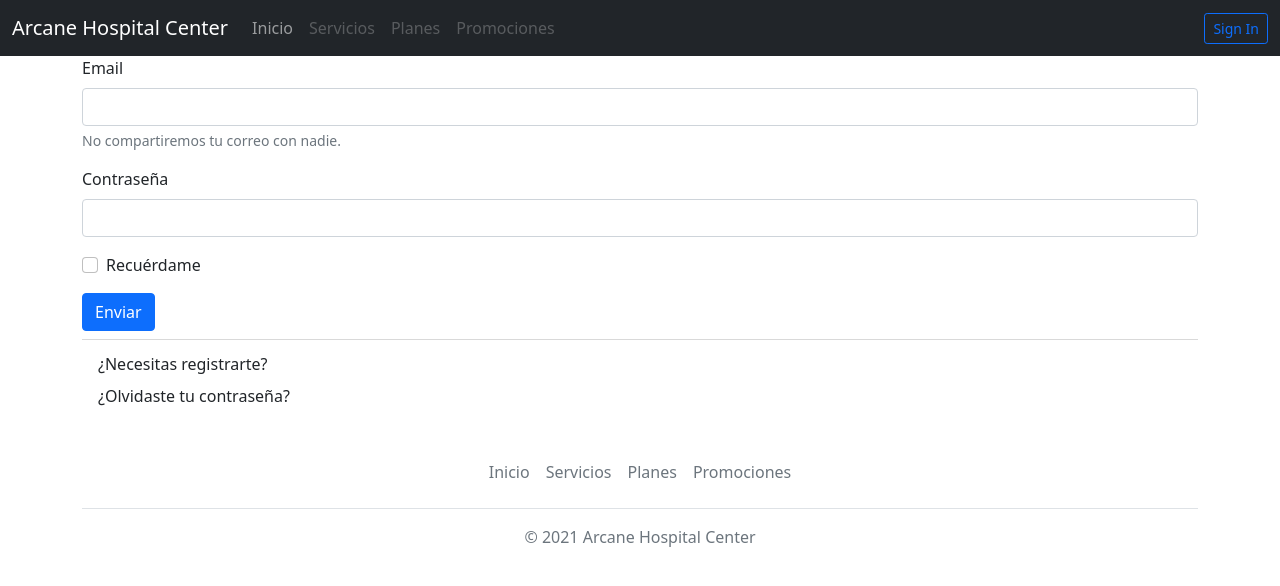
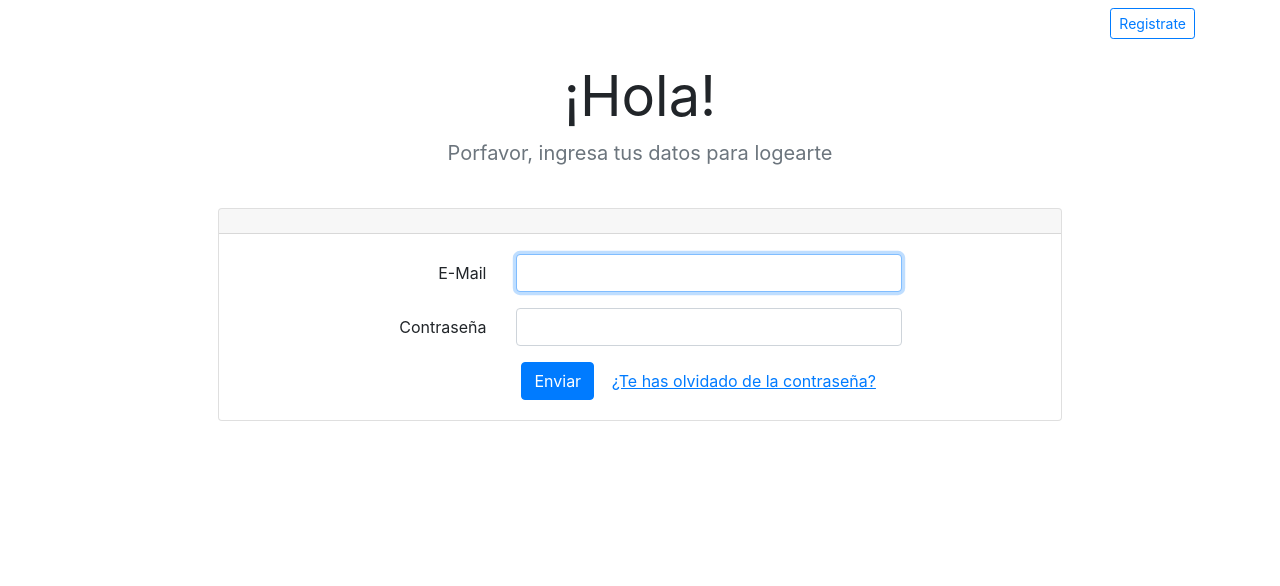
Before and after one commit to JasonLocke8/TareaJS, a plain HTML site: page index.html in a window 1280 px wide. Drawn offline with nearby package versions, Linux system fonts and the light colour scheme.

Commit message:
Actualizacion proyecto

```diff
--- a/css/styles.css
+++ b/css/styles.css
@@ -0,0 +1,46 @@
+@import url(https://fonts.googleapis.com/css?family=Raleway:300,400,600);
+
+
+body{
+    margin: 0;
+    font-size: .9rem;
+    font-weight: 400;
+    line-height: 1.6;
+    color: #212529;
+    text-align: left;
+    background-color: #f5f8fa;
+}
+
+.navbar-laravel
+{
+    box-shadow: 0 2px 4px rgba(0,0,0,.04);
+}
+
+.navbar-brand , .nav-link, .my-form, .login-form
+{
+    font-family: Raleway, sans-serif;
+}
+
+.my-form
+{
+    padding-top: 1.5rem;
+    padding-bottom: 1.5rem;
+}
+
+.my-form .row
+{
+    margin-left: 0;
+    margin-right: 0;
+}
+
+.login-form
+{
+    padding-top: 1.5rem;
+    padding-bottom: 1.5rem;
+}
+
+.login-form .row
+{
+    margin-left: 0;
+    margin-right: 0;
+}
--- a/index.html
+++ b/index.html
@@ -1,83 +1,75 @@
 <!DOCTYPE html>
 <html lang="en">
 <head>
+
     <meta charset="UTF-8">
     <meta http-equiv="X-UA-Compatible" content="IE=edge">
-    <meta name="viewport" content="width=device-width, initial-scale=1.0">
+    <meta name="viewport" content="width=device-width, initial-scale=1.0, shrink-to-fit=no">
     <link href="https://cdn.jsdelivr.net/npm/bootstrap@5.1.3/dist/css/bootstrap.min.css" rel="stylesheet" integrity="sha384-1BmE4kWBq78iYhFldvKuhfTAU6auU8tT94WrHftjDbrCEXSU1oBoqyl2QvZ6jIW3" crossorigin="anonymous">
-    <link rel="stylesheet" href="css/styles.css">
+    <script src="//cdnjs.cloudflare.com/ajax/libs/jquery/3.2.1/jquery.min.js"></script>
+    <link rel="dns-prefetch" href="https://fonts.gstatic.com">
+    <link href="https://fonts.googleapis.com/css?family=Raleway:300,400,600" rel="stylesheet" type="text/css">
+    <link rel="stylesheet" href="css/style.css">
+    <link rel="stylesheet" href="https://stackpath.bootstrapcdn.com/bootstrap/4.1.3/css/bootstrap.min.css">
     <title>Arcane Hospital Center</title>
 </head>
+
 <body>
 
-    <nav class="navbar sticky-top navbar-expand-lg navbar-dark bg-dark">
-        <div class="container-fluid">
-          <a class="navbar-brand" href="index.html">Arcane Hospital Center</a>
-          <button class="navbar-toggler">
+  <nav class="navbar navbar-expand-lg navbar-light navbar-laravel">
+      <div class="container">
+          <button class="navbar-toggler" type="button" data-toggle="collapse" data-target="#navbarSupportedContent" aria-controls="navbarSupportedContent" aria-expanded="false" aria-label="Toggle navigation">
               <span class="navbar-toggler-icon"></span>
           </button>
-          <div class="collapse navbar-collapse" id="navbarNav">
-            <ul class="navbar-nav">
+
+          <div class="collapse navbar-collapse" id="navbarSupportedContent">
+              <ul class="navbar-nav ml-auto">
                   <li class="nav-item">
-                <a class="nav-link" aria-current="page" href="#">Inicio</a>
-              </li>
-              <li class="nav-item">
-                <a class="nav-link disabled" href="#">Servicios</a>
-              </li>
-              <li class="nav-item">
-                <a class="nav-link disabled" href="#">Planes</a>
-              </li>
-              <li class="nav-item">
-                <a class="nav-link disabled" href="#">Promociones</a>
+                      <a class="btn btn-outline-primary btn-sm" href="pages/signin.html">Registrate</a>
                   </li>
               </ul>
           </div>
-          <form class="d-flex">
-            <a class="btn btn-outline-primary btn-sm" href="pages/signin.html">Sign In</a>
+      </div>
+  </nav>
+
+  <main class="login-form">
+      <div class="cotainer">
+          <div class="row justify-content-center">
+            <div class="pricing-header p-3 pb-md-4 mx-auto text-center">
+              <h1 class="display-4 fw-normal" id="nombre">¡Hola!</h1>
+              <p class="fs-5 text-muted" id="descripcion">Porfavor, ingresa tus datos para logearte</p>
+          </div>
+              <div class="col-md-8">
+                  <div class="card">
+                      <div class="card-header"></div>
+                      <div class="card-body">
+                          <form action="" method="">
+                              <div class="form-group row">
+                                  <label for="email_address" class="col-md-4 col-form-label text-md-right">E-Mail</label>
+                                  <div class="col-md-6">
+                                      <input type="text" id="email_address" class="form-control" name="email-address" required autofocus>
+                                  </div>
+                              </div>
+
+                              <div class="form-group row">
+                                  <label for="password" class="col-md-4 col-form-label text-md-right">Contraseña</label>
+                                  <div class="col-md-6">
+                                      <input type="password" id="password" class="form-control" name="password" required>
+                                  </div>
+                              </div>
+
+                              <div class="col-md-6 offset-md-4">
+                                <input class="btn btn-primary" type="button" onclick="login();" id="boton" value="Enviar">
+                                <a href="#" class="btn btn-link">¿Te has olvidado de la contraseña?</a>
+                              </div>
+                      </div>
                       </form>
                   </div>
-
-      </nav>
-
-      <main>
-
-        <div class="container">
-            <form action="">
-                <div class="mb-3">
-                  <label class="form-label">Email</label>
-                  <input type="email" class="form-control" id="exampleInputEmail1" aria-describedby="emailHelp">
-                  <div id="emailHelp" class="form-text">No compartiremos tu correo con nadie.</div>
               </div>
-                <div class="mb-3">
-                  <label class="form-label">Contraseña</label>
-                  <input type="password" class="form-control" id="exampleInputPassword1">
           </div>
-                <div class="mb-3 form-check">
-                  <input type="checkbox" class="form-check-input" id="exampleCheck1">
-                  <label class="form-check-label">Recuérdame</label>
       </div>
-                <input class="btn btn-primary" type="button" onclick="login();" id="boton" value="Enviar">
-              </form>
-            <div class="dropdown-divider"></div>
-            <a class="dropdown-item" href="pages/signin.html">¿Necesitas registrarte?</a>
-            <a class="dropdown-item" href="#">¿Olvidaste tu contraseña?</a>
       </div>
-
       <script src="js/main.js"></script>
   </main>
-
-      <footer>
-        <div class="container">
-            <footer class="py-3 my-4">
-              <ul class="nav justify-content-center border-bottom pb-3 mb-3">
-                <li class="nav-item"><a href="#" class="nav-link px-2 text-muted">Inicio</a></li>
-                <li class="nav-item"><a href="#" class="nav-link px-2 text-muted">Servicios</a></li>
-                <li class="nav-item"><a href="#" class="nav-link px-2 text-muted">Planes</a></li>
-                <li class="nav-item"><a href="#" class="nav-link px-2 text-muted">Promociones</a></li>
-              </ul>
-              <p class="text-center text-muted">&copy; 2021 Arcane Hospital Center</p>
-            </footer>
-          </div>
-      </footer>
 </body>
 </html>
--- a/js/main.js
+++ b/js/main.js
@@ -41,8 +41,8 @@
         let json = localStorage.usuarioNuevo;
         let usuarioString = JSON.parse(json);
 
-        let user = document.getElementById("exampleInputEmail1").value;
-        let contrasena = document.getElementById("exampleInputPassword1").value;
+        let user = document.getElementById("email_address").value;
+        let contrasena = document.getElementById("password").value;
 
         if (user == usuarioString.email && contrasena == usuarioString.password){
             localStorage.setItem("usuarioActual", usuarioString.nombre);
```
Also changed, not shown: pages/signin.html (+20 -25 lines). Lines whose indentation alone changed are shown as unchanged.
